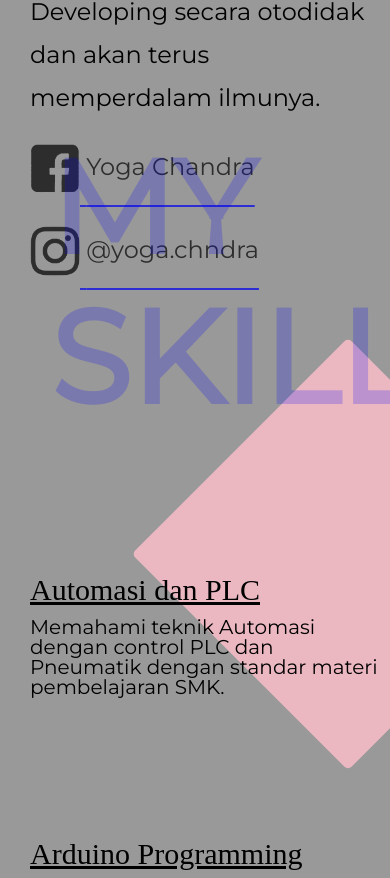
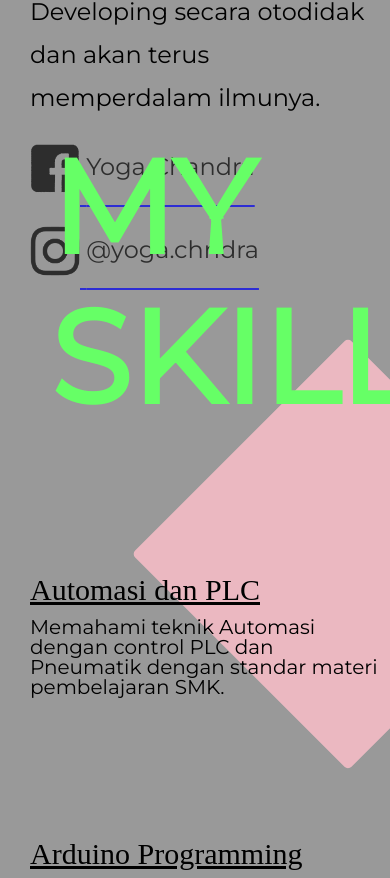
Before and after one commit to YogaChandra/about, a plain HTML site: page index.html in a window 390 px wide. Shown: the part 1238-2116 px from the top of the page. Drawn offline with nearby package versions, Linux system fonts and the light colour scheme; a web font is replaced by a local one.

Commit message:
Add files via upload

```diff
--- a/style-yogacv.css
+++ b/style-yogacv.css
@@ -156,12 +156,11 @@ body, html {
   }
 
 .skill-judul {
-  color: blue;
+  color: #66ff66;
   font-size: 170px;
   margin-top: -400px;
   margin-left: 120px;
   line-height: 150px;
-  opacity: 20%;
   z-index: 1;
   position: relative;
 }
@@ -272,12 +271,11 @@ layar lebih kecil lagi
   }
 
   .skill-judul {
-  color: blue;
+  color: #66ff66;
   font-size: 170px;
   margin-top: -400px;
   margin-left: 85px;
   line-height: 150px;
-  opacity: 20%;
   z-index: 1;
   position: relative;
 }
@@ -331,12 +329,11 @@ layar kecil kecil lagi
   }
 
   .skill-judul {
-  color: blue;
+  color: #66ff66;
   font-size: 170px;
   margin-top: -400px;
   margin-left: 50px;
   line-height: 150px;
-  opacity: 20%;
   z-index: 1;
   position: relative;
   }
@@ -368,12 +365,11 @@ layar lebih kecil
   }
 
   .skill-judul {
-  color: blue;
+  color: #66ff66;
   font-size: 130px;
   margin-top: -400px;
   margin-left: 50px;
   line-height: 150px;
-  opacity: 20%;
   z-index: 1;
   position: relative;
   }
@@ -383,7 +379,7 @@ layar lebih kecil
 layar terkecil
 ------------------------------------*/
 
-@media (max-width: 543px) {
+@media (max-width: 480px) {
   .about-me {
     transform: translateY(-30px);
     color: black;
@@ -404,12 +400,11 @@ layar terkecil
   }
 
   .skill-judul {
-  color: blue;
+  color: #66ff66;
   font-size: 130px;
   margin-top: -200px;
   margin-left: 50px;
   line-height: 150px;
-  opacity: 20%;
   z-index: 1;
   position: relative;
   }
```
